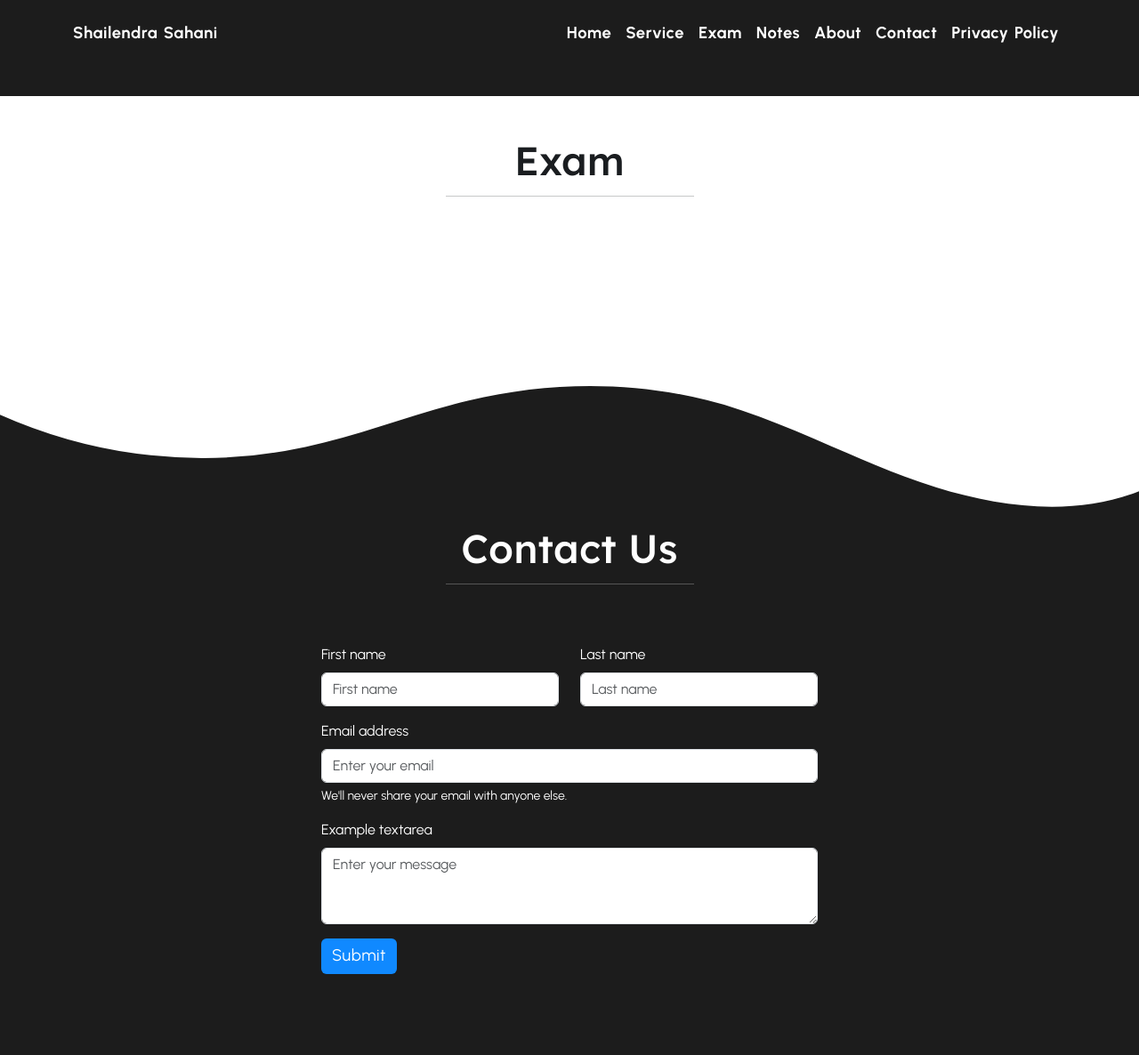
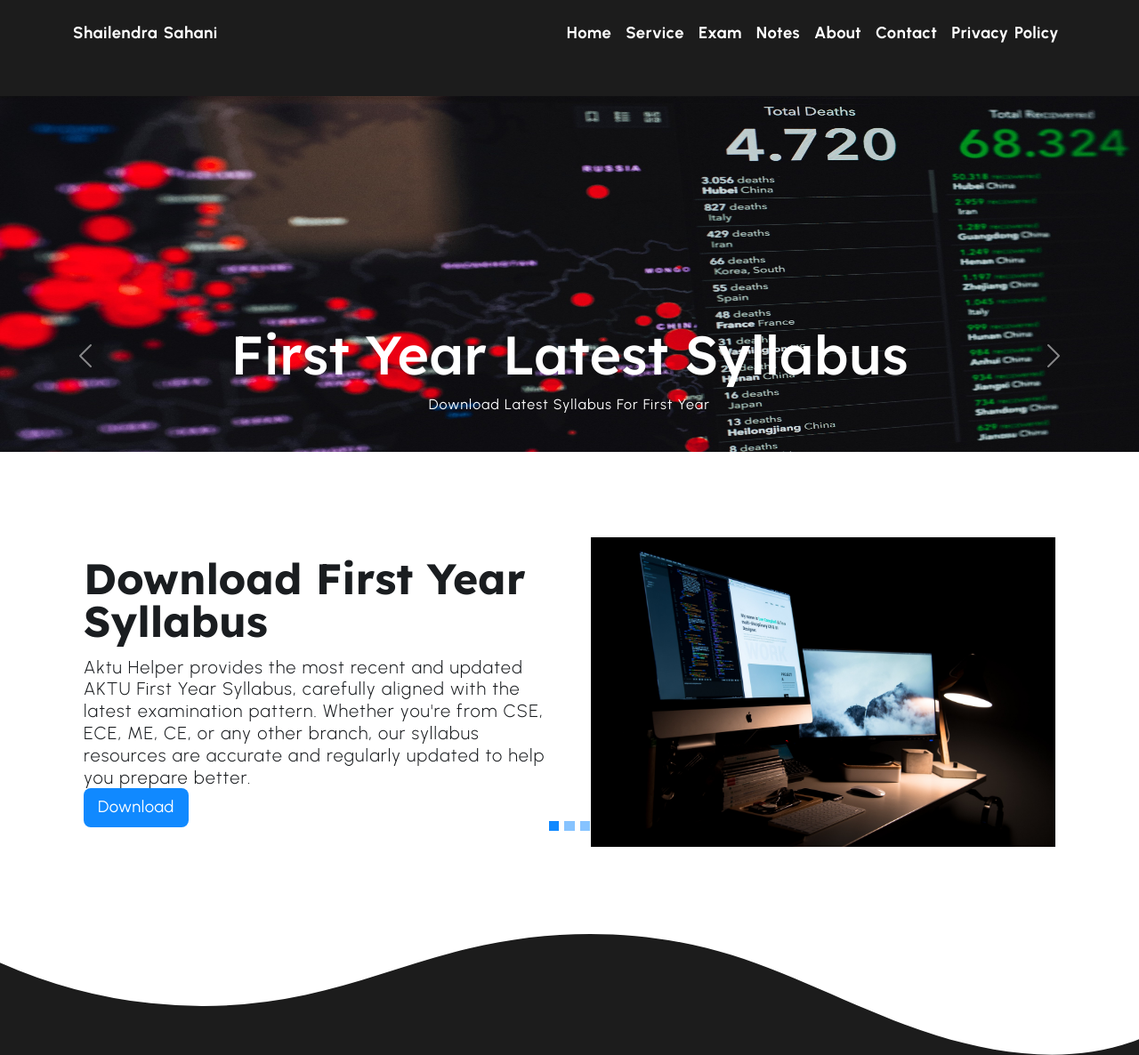
Before and after one commit to shailendra086/Shailendra-Portfolio, a plain HTML site: page exam.html in a window 1280 px wide. Shown: the top 1186 px of the page at 89% size. Drawn offline with nearby package versions, Linux system fonts and the light colour scheme.

Commit message:
modified exam.html

```diff
--- a/exam.html
+++ b/exam.html
@@ -1,5 +1,6 @@
 <!doctype html>
 <html lang="en">
+
 <head>
     <meta charset="UTF-8">
     <meta content="width=device-width, user-scalable=no, initial-scale=1.0, maximum-scale=1.0, minimum-scale=1.0"
@@ -54,6 +55,7 @@
         gtag('config', 'G-2HEJ756QGK');
     </script>
 </head>
+
 <body>
 
     <nav class="navbar navbar-expand-lg bg-color py-5 pt-lg-3">
@@ -94,7 +96,57 @@
         </div>
     </nav>
 
-<section class="common-section business-section" id="online_services">
+
+    <section>
+        <div id="carouselExampleCaptions" class="carousel slide carousel-fade" data-bs-ride="carousel"></div>
+            <div class="carousel-indicators">
+                <button type="button" data-bs-target="#carouselExampleCaptions" data-bs-slide-to="0" class="active"
+                    aria-current="true" aria-label="Slide 1"></button>
+                <button type="button" data-bs-target="#carouselExampleCaptions" data-bs-slide-to="1"
+                    aria-label="Slide 2"></button>
+                <button type="button" data-bs-target="#carouselExampleCaptions" data-bs-slide-to="2"
+                    aria-label="Slide 3"></button>
+            </div>
+            <div class="carousel-inner">
+                <div class="carousel-item active">
+                    <img class="bd-placeholder-img bd-placeholder-img-lg d-block w-100" width="800" height="400"
+                        src="/images/exam1.jpg">
+                    <div class="carousel-caption d-none d-md-block text-white">
+                        <h1 class="text-white">First Year Latest Syllabus </h1>
+                        <p class="text-white">Download Latest Syllabus For First Year</p>
+
+                    </div>
+                </div>
+                <div class="carousel-item">
+                    <img class="bd-placeholder-img bd-placeholder-img-lg d-block w-100" width="800" height="400"
+                        src="/images/exam2.jpg">
+                    <div class="carousel-caption d-none d-md-block text-white">
+                        <h1 class="text-white">First Year Latest Syllabus </h1>
+                        <p class="text-white">Download Latest Syllabus For First Year</p>
+                    </div>
+                </div>
+                <div class="carousel-item">
+                    <img class="bd-placeholder-img bd-placeholder-img-lg d-block w-100" width="800" height="400"
+                        src="/images/exam3.jpg">
+                    <div class="carousel-caption d-none d-md-block text-white">
+                        <h1 class="text-white">First Year Latest Syllabus </h1>
+                        <p class="text-white">Download Latest Syllabus For First Year</p>
+                    </div>
+                </div>
+            </div>
+            <button class="carousel-control-prev" type="button" data-bs-target="#carouselExampleCaptions"
+                data-bs-slide="prev">
+                <span class="carousel-control-prev-icon" aria-hidden="true"></span>
+                <span class="visually-hidden">Previous</span>
+            </button>
+            <button class="carousel-control-next" type="button" data-bs-target="#carouselExampleCaptions"
+                data-bs-slide="next">
+                <span class="carousel-control-next-icon" aria-hidden="true"></span>
+                <span class="visually-hidden">Next</span>
+            </button>
+        </div>
+    </section>
+        <!-- <section class="common-section business-section" id="online_services">
         <div class="container text-center fw-bold common-title">
             <h2 class="common-heading">Exam</h2>
             <hr class="w-25 mx-auto">
@@ -102,6 +154,28 @@
         </div>
 
 
+    </section> -->
+        <div class="container col-xxl-8 px-4 py-5">
+            <div class="row flex-lg-row-reverse align-items-center g-5 py-5">
+                <div class="col-10 col-sm-8 col-lg-6">
+                    <img src="/images/exam3.jpg" class="d-block mx-lg-auto img-fluid" alt="Bootstrap Themes" width="700"
+                        height="100" loading="lazy">
+                </div>
+                <div class="col-lg-6">
+                    <h1 class="display-5 fw-bold lh-1 mb-3">Download First Year Syllabus </h1>
+                    <p class="lead">Aktu Helper provides the most recent and updated AKTU First Year Syllabus, carefully
+                        aligned with the latest examination pattern. Whether you're from CSE, ECE, ME, CE, or any other
+                        branch, our syllabus resources are accurate and regularly updated to help you prepare better.
+                    </p>
+                    <div class="d-grid gap-2 d-md-flex justify-content-md-start">
+
+                        <a href="1st year syllabus.pdf" target="_blank" button type="button"
+                            class="btn btn-primary btn-lg">Download</button></a>
+                    </div>
+                </div>
+            </div>
+
+        </div>
     </section>
 
 
@@ -110,9 +184,11 @@
     <!--contact section-->
     <section class="common-section bg-color contact-section text-white">
         <div class="custom-shape-divider-top-1684211116">
-        <svg data-name="Layer 1" preserveAspectRatio="none" viewBox="0 0 1200 120" xmlns="http://www.w3.org/2000/svg">
+            <svg data-name="Layer 1" preserveAspectRatio="none" viewBox="0 0 1200 120"
+                xmlns="http://www.w3.org/2000/svg">
                 <path class="shape-fill"
-                  d="M321.39,56.44c58-10.79,114.16-30.13,172-41.86,82.39-16.72,168.19-17.73,250.45-.39C823.78,31,906.67,72,985.66,92.83c70.05,18.48,146.53,26.09,214.34,3V0H0V27.35A600.21,600.21,0,0,0,321.39,56.44Z"></path>
+                    d="M321.39,56.44c58-10.79,114.16-30.13,172-41.86,82.39-16.72,168.19-17.73,250.45-.39C823.78,31,906.67,72,985.66,92.83c70.05,18.48,146.53,26.09,214.34,3V0H0V27.35A600.21,600.21,0,0,0,321.39,56.44Z">
+                </path>
             </svg>
         </div>
 
@@ -201,7 +277,8 @@
                                         <li><a href="/about.html" class="text-white">About Us</a></li>
                                         <li><a href="/contact.html" class="text-white">Contact Us</a></li>
                                         <li><a href="/privacy-policy.html" class="text-white">Privacy Policy</a></li>
-                                    <li><a href="/terms-conditions.html" class="text-white">Terms Conditions</a></li>
+                                        <li><a href="/terms-conditions.html" class="text-white">Terms Conditions</a>
+                                        </li>
                                     </ul>
                                 </div>
                             </div>
@@ -224,7 +301,8 @@
                                     <div class="input-group mb-3 w-75">
                                         <input type="text" class="form-control" placeholder="Recipient's username"
                                             aria-label="Recipient's username" aria-describedby="basic-addon2">
-                                    <span class="input-group-text btn btn-primary" id="basic-addon2">Subscribe</span>
+                                        <span class="input-group-text btn btn-primary"
+                                            id="basic-addon2">Subscribe</span>
                                     </div>
                                 </div>
                             </div>
@@ -290,4 +368,5 @@
         const tooltipList = [...tooltipTriggerList].map(tooltipTriggerEl => new bootstrap.Tooltip(tooltipTriggerEl))
     </script>
 </body>
+
 </html>
```
Also changed, not shown: images/Exam.png (added), images/exam1.jpg (added), images/exam2.jpg (added), images/exam3.jpg (added). Lines whose indentation alone changed are shown as unchanged.
